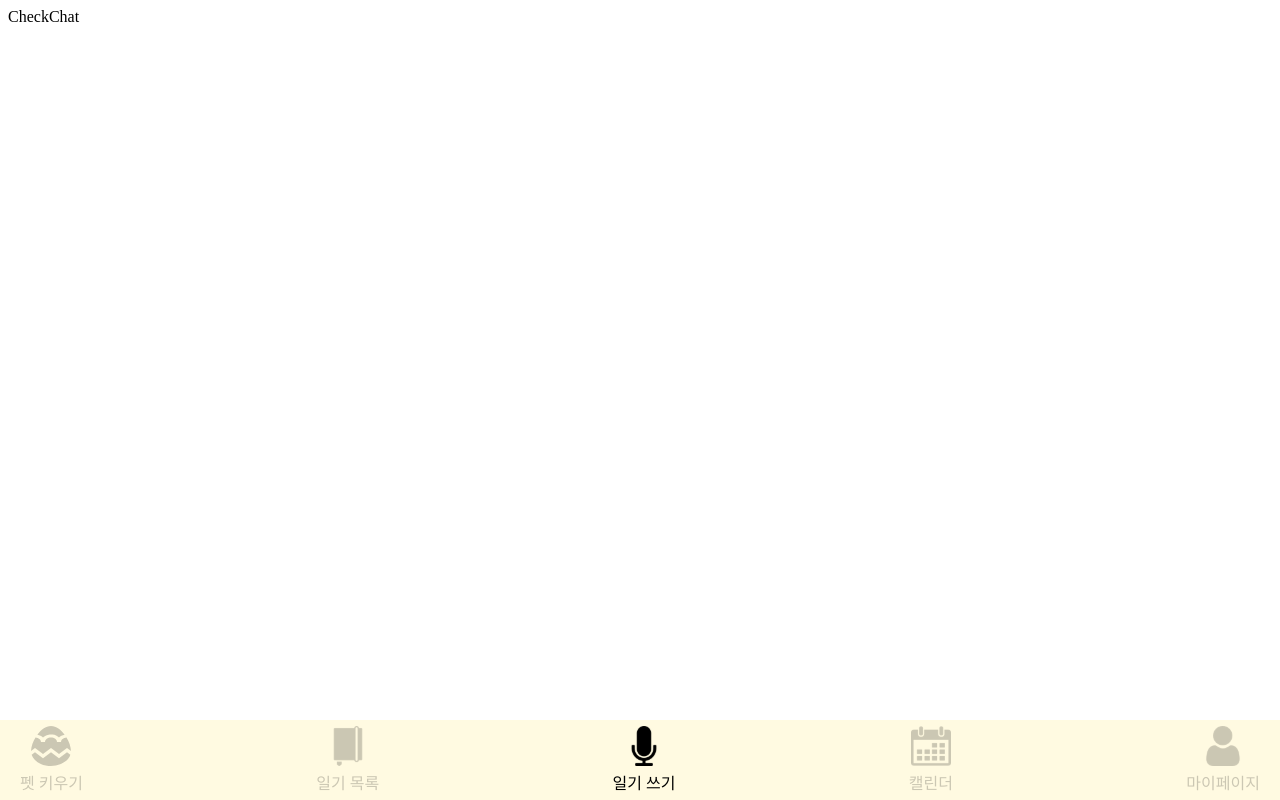
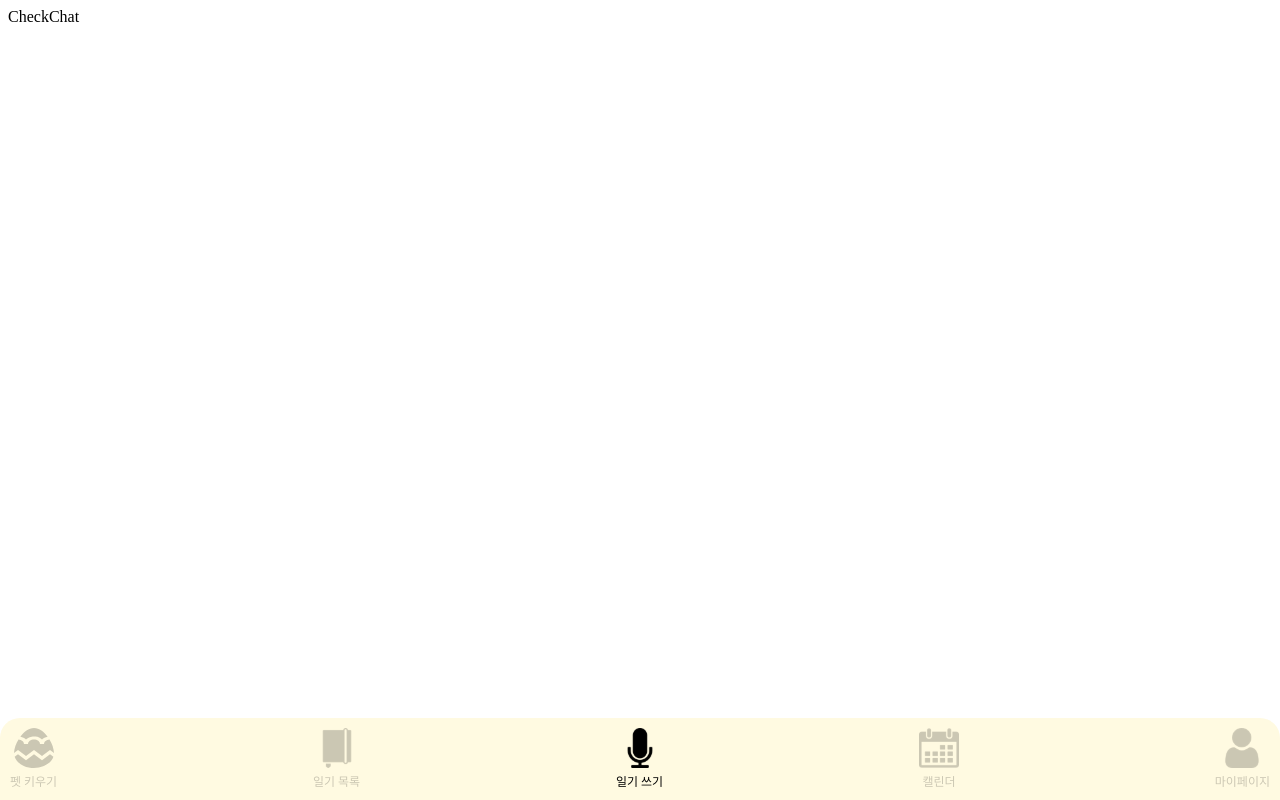
Before and after one commit to goflvhxj96/voice-diary, a React (Vite) app in the folder frontend/voda/: page /voice/check in a window 1280 px wide. Built offline with nearby package versions, Linux system fonts and the light colour scheme; the HTML template or start-up script is replaced by a standard one.

Commit message:
Fix: Navbar font size change

```diff
--- a/frontend/voda/src/App.jsx
+++ b/frontend/voda/src/App.jsx
@@ -17,10 +17,10 @@ import styled from "styled-components";
 const isLogin = true;
 
 const Wrapper = styled.div`
-  bottom: 0;
   left: 0;
   right: 0;
-  position: fixed;
+  bottom: 0;
+  position: absolute;
 `;
 
 function App() {
--- a/frontend/voda/src/components/common/NavBar.jsx
+++ b/frontend/voda/src/components/common/NavBar.jsx
@@ -18,18 +18,22 @@ const opacity = {
 
 const Nav = styled.nav`
   background-color: #fffae1;
-  height: 80px;
-  width: 100%;
   display: flex;
   align-items: center;
   justify-content: space-between;
+  padding: 10px 0;
+  border-radius: 20px 20px 0 0;
 `;
 
 const Icons = styled.div`
-  margin: 0 20px;
+  margin: 0 10px;
   display: flex;
   align-items: center;
   flex-direction: column;
+`;
+
+const Menus = styled.div`
+  font-size: 12px;
 `;
 
 const NavLink = styled(Link)`
@@ -62,7 +66,7 @@ const NavBar = () => {
             <div>
               <img src={petIcon} alt="" />
             </div>
-            <div>펫 키우기</div>
+            <Menus>펫 키우기</Menus>
           </Icons>
         </NavLink>
         <NavLink to="/diary">
@@ -70,7 +74,7 @@ const NavBar = () => {
             <div>
               <img src={diaryListIcon} alt="" />
             </div>
-            <div>일기 목록</div>
+            <Menus>일기 목록</Menus>
           </Icons>
         </NavLink>
         <NavLink to="/voice">
@@ -78,7 +82,7 @@ const NavBar = () => {
             <div>
               <img src={voiceDiaryIcon} alt="" />
             </div>
-            <div>일기 쓰기</div>
+            <Menus>일기 쓰기</Menus>
           </Icons>
         </NavLink>
         <NavLink to="/calendar">
@@ -86,7 +90,7 @@ const NavBar = () => {
             <div>
               <img src={calendarIcon} alt="" />
             </div>
-            <div>캘린더</div>
+            <Menus>캘린더</Menus>
           </Icons>
         </NavLink>
         <NavLink to="/mypage">
@@ -94,7 +98,7 @@ const NavBar = () => {
             <div>
               <img src={myPageIcon} alt="" />
             </div>
-            <div>마이페이지</div>
+            <Menus>마이페이지</Menus>
           </Icons>
         </NavLink>
       </Nav>
```
